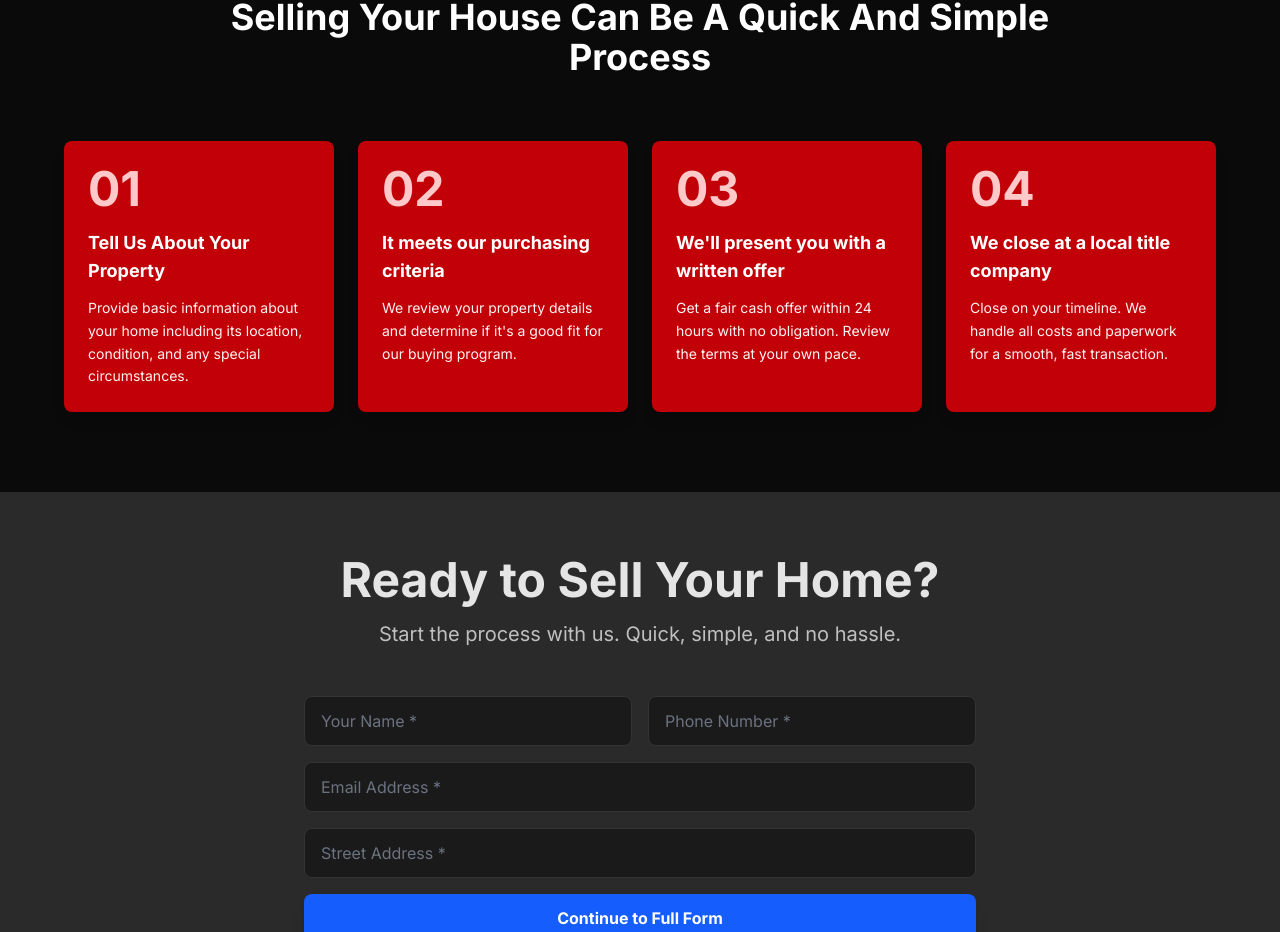
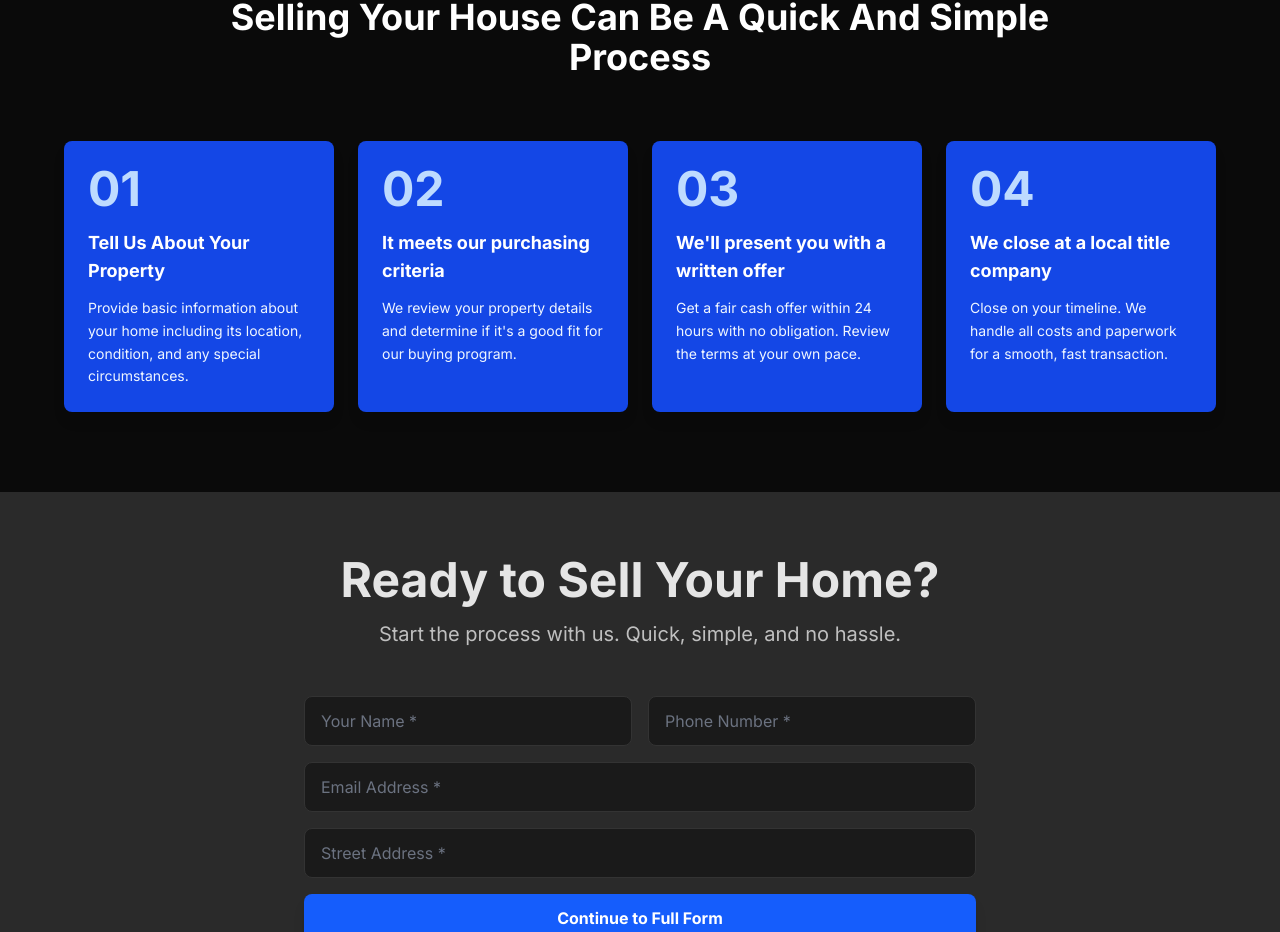
Before and after one commit to morganalex1902-a11y/florencehomebuyers, a Next.js app: page / in a window 1280 px wide. Shown: the part 1969-2901 px from the top of the page. Built offline with nearby package versions, Linux system fonts and the light colour scheme.

Commit message:
Change red colors to blue in process.tsx
cgen-a5cad46bfe814e9d8dfd0ea9250201b0

```diff
--- a/components/process.tsx
+++ b/components/process.tsx
@@ -64,13 +64,13 @@ export function ProcessSection() {
             <div
               key={index}
               data-animate
-              className='opacity-0 bg-red-700 hover:bg-red-800 rounded-lg p-6 text-white transition-all duration-300 hover:-translate-y-1 shadow-lg'
+              className='opacity-0 bg-blue-700 hover:bg-blue-800 rounded-lg p-6 text-white transition-all duration-300 hover:-translate-y-1 shadow-lg'
             >
-              <div className='text-5xl font-bold text-red-200 mb-4'>
+              <div className='text-5xl font-bold text-blue-200 mb-4'>
                 {step.number}
               </div>
               <h3 className='text-lg font-bold text-white mb-3'>{step.title}</h3>
-              <p className='text-red-50 leading-relaxed text-sm'>{step.description}</p>
+              <p className='text-blue-50 leading-relaxed text-sm'>{step.description}</p>
             </div>
           ))}
         </div>
```
